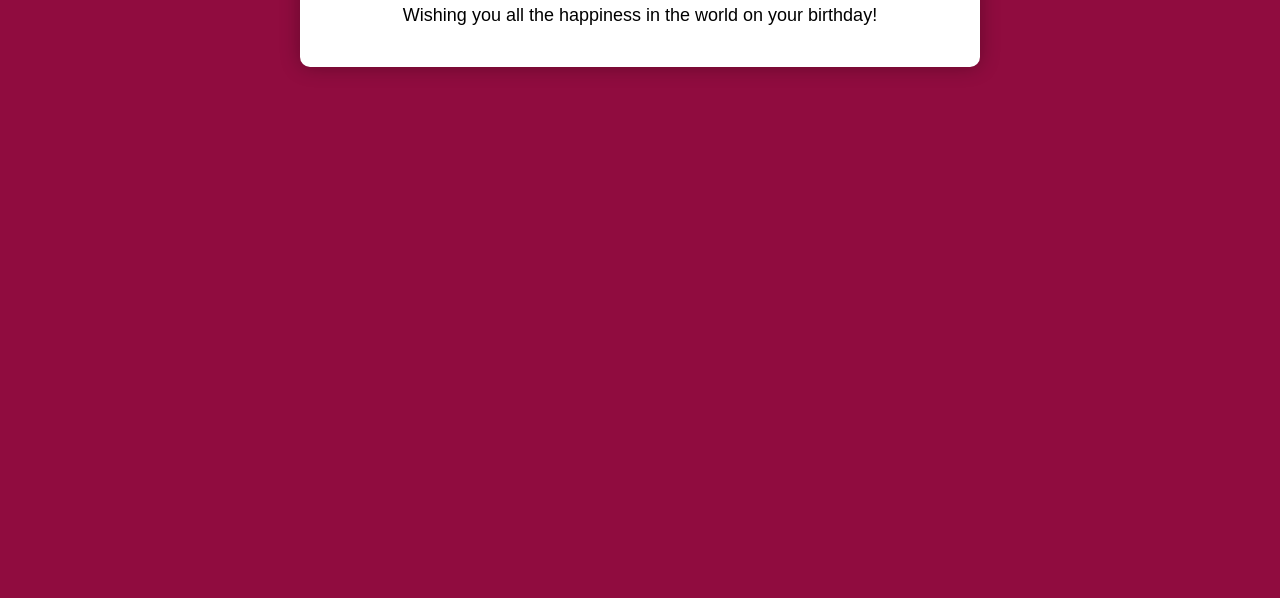
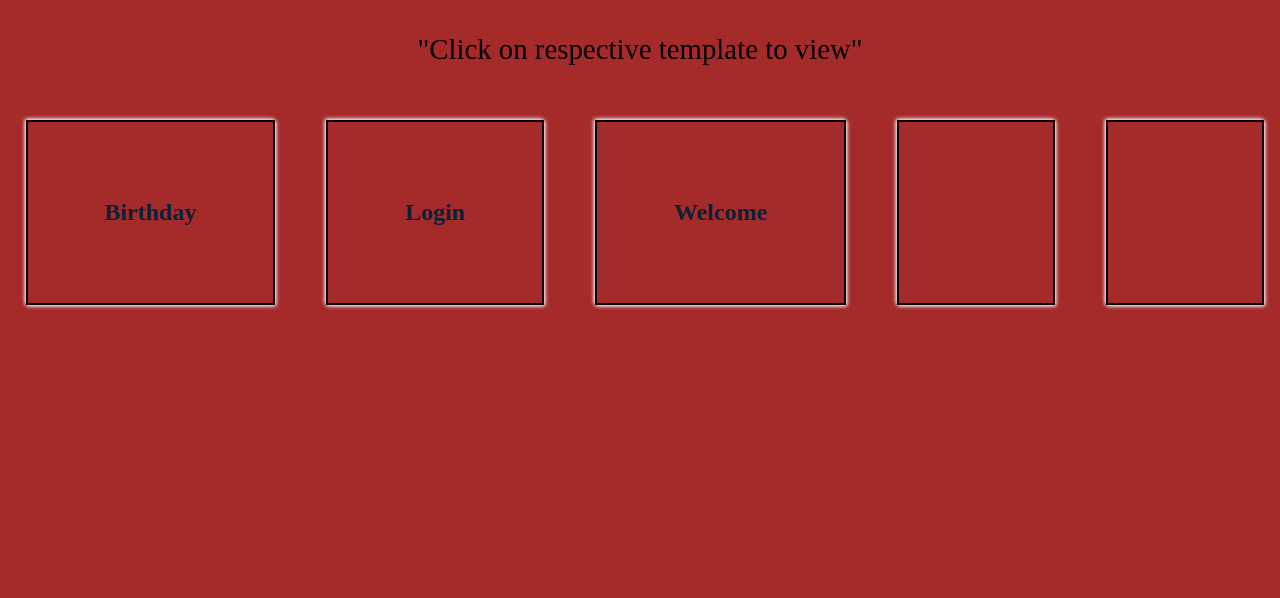
Before and after one commit to Git0Chetan/web-pages-template, a plain HTML site: page index.html in a window 1280 px wide. Shown: the part 202-800 px from the top of the page. Drawn offline with Linux system fonts and the light colour scheme.

Commit message:
All in one index page added

```diff
--- a/index.html
+++ b/index.html
@@ -1,82 +1,59 @@
 <!DOCTYPE html>
-<html>
+<html lang="en">
 <head>
-    <title>Birthday Wish for Vaishu</title>
+    <meta charset="UTF-8">
+    <meta name="viewport" content="width=device-width, initial-scale=1.0">
+    <title>All in one</title>
     <style>
-        body {
-            font-family: 'Arial', sans-serif;
-            text-align: center;
-            background-color: #900C3F;
-            margin: 0;
-            padding: 0;
+        body{
+            background-color: brown;
+            height: 80vh;
         }
-
-        #container {
-            background-color: #fff;
-            padding: 20px;
-            border-radius: 10px;
-            width: 50%;
-            margin: 50px auto;
-            box-shadow: 0 0 20px rgba(0, 0, 0, 0.3);
-            animation: fadeIn 1s;
+        .contain{
+            display: flex;
+            align-items: center;
+            flex-direction: column;
+            margin-top: 10%;
         }
-
-        h1 {
-            color: #900C3F;
-            font-size: 36px;
-            margin: 0;
-            padding: 10px 0;
-            animation: heartBeat 1s infinite;
+        .box{
+            display: flex;
+            flex-direction: row;
+            width: 100vw;
         }
-
-        p {
-            font-size: 18px;
-            line-height: 1.5;
-            animation: fadeIn 2s;
+        .sel{
+            border: 2px solid black;
+            padding: 6%;
+            margin:2%;
+            box-shadow: -1px -1px 4px white, 1px 1px 4px white;
         }
-
-        #heart {
-            font-size: 36px;
-            color: red;
+        p{
+            font-size: 180%;
         }
-
-        @keyframes heartBeat {
-            0% {
-                transform: scale(1);
-            }
-            20% {
-                transform: scale(1.1);
-            }
-            40% {
-                transform: scale(1);
-            }
-            60% {
-                transform: scale(1.1);
-            }
-            80% {
-                transform: scale(1);
-            }
-            100% {
-                transform: scale(1);
-            }
-        }
-
-        @keyframes fadeIn {
-            0% {
-                opacity: 0;
-                transform: translateY(20px);
-            }
-            100% {
-                opacity: 1;
-                transform: translateY(0);
-            }
+        a{
+            text-decoration: none;
+            color: rgb(9, 33, 54);
+            font-weight: bold;
+            font-size: 150%;
         }
     </style>
 </head>
 <body>
-    <div id="container">
-        <h1>Happy Birthday, Vaishu! <span id="heart">♥️</span></h1>
-        <p>On this special day, I just want to remind you how much you mean to me. You bring endless joy and love into my life, and I'm grateful to have you by my side. Wishing you all the happiness in the world on your birthday!</p>
+    <div class="contain">
+        <h1>All the samples of templates available Below</h1>
+        <p>"Click on respective template to view"</p>
+        <div class="box">
+            <div class="sel">
+                <a href="Frontend/Birthday.html">Birthday</a>
+            </div>
+            <div class="sel">
+                <a href="Frontend/login.html">Login</a>
+            </div>
+            <div class="sel">
+                <a href="Frontend/Welcome.html">Welcome</a>
+            </div>
+            <div class="sel"></div>
+            <div class="sel"></div>
+        </div>
     </div>
 </body>
 </html>
```
Also changed, not shown: Frontend/Birthday.html (added, +82 -0 lines).
